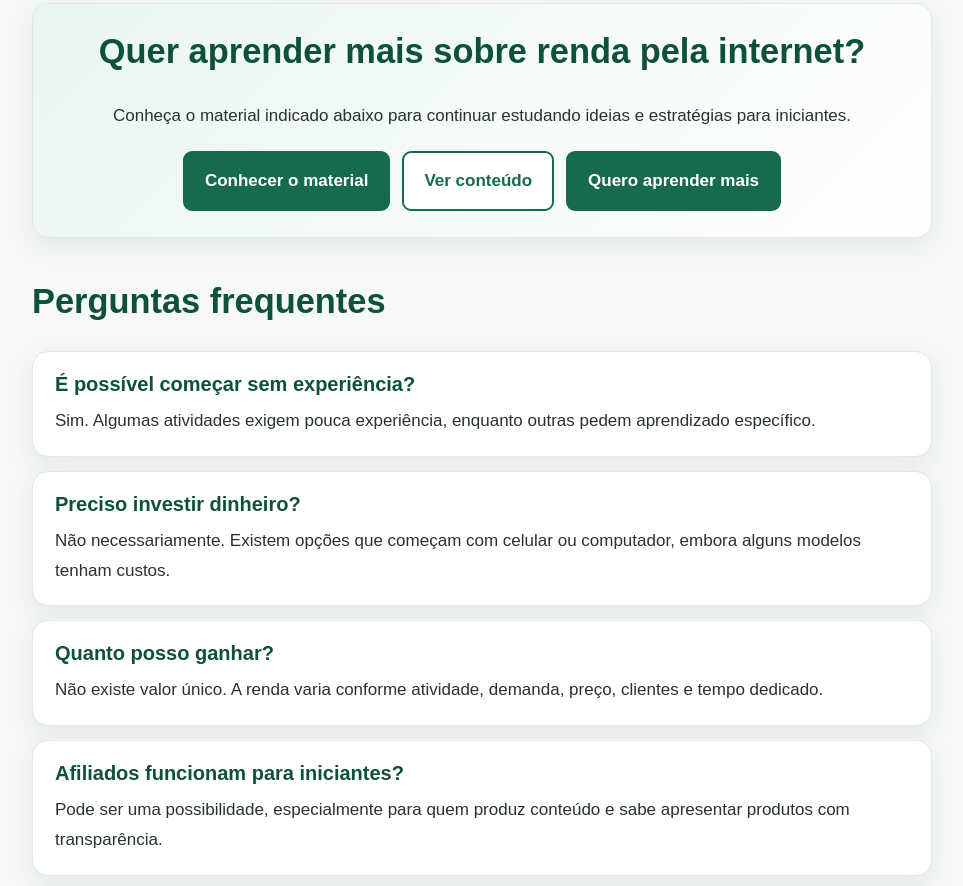
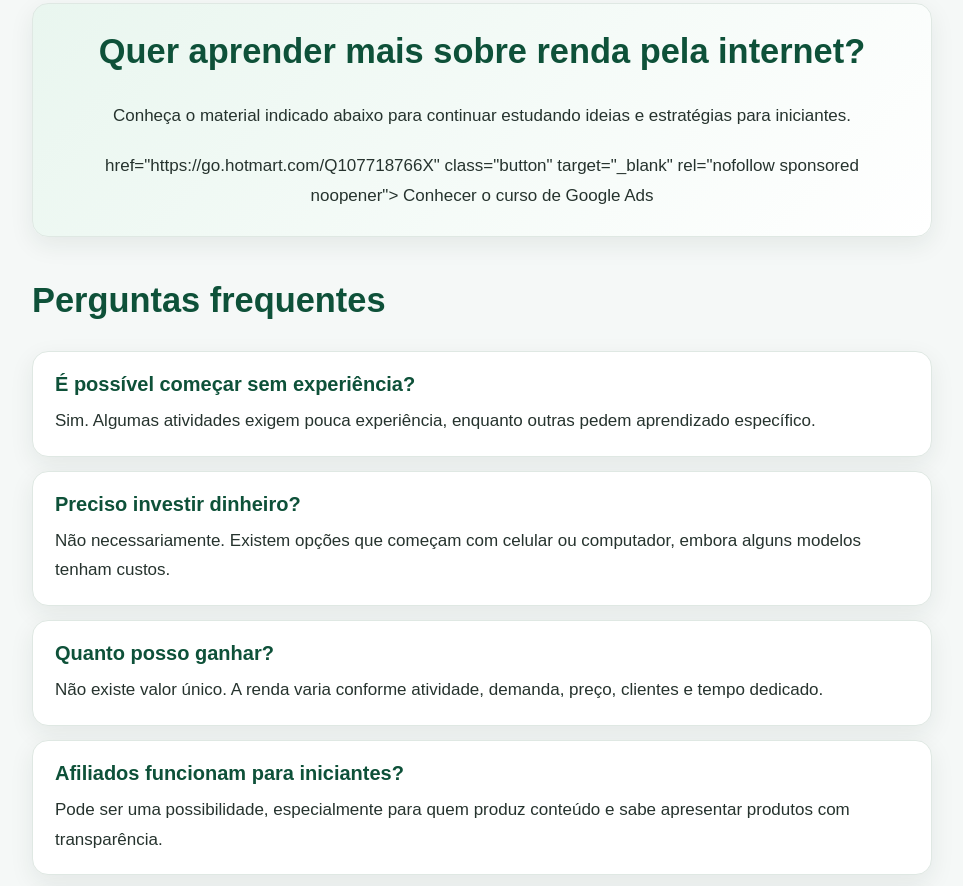
Before and after one commit to onlinemas98-max/aprendar-ganhar-dinheiro-na-internet-para-iniciantes, a plain HTML site: page como-ganhar-um-dinheiro-na-internet.html in a window 1280 px wide. Shown: the part 5358-6244 px from the top of the page, without its empty margins (158-1121 px from the left). Drawn offline with Linux system fonts and the light colour scheme.

Commit message:
Update como-ganhar-um-dinheiro-na-internet.html

```diff
--- a/como-ganhar-um-dinheiro-na-internet.html
+++ b/como-ganhar-um-dinheiro-na-internet.html
@@ -271,9 +271,13 @@
 <h2>Quer aprender mais sobre renda pela internet?</h2>
 <p>Conheça o material indicado abaixo para continuar estudando ideias e estratégias para iniciantes.</p>
 <div class="cta-buttons">
-<a class="btn" href="https://seusite.com/a-plataforma-para-ganhar-dinheiro-na-internet/" rel="noopener noreferrer sponsored" target="_blank">Conhecer o material</a>
-<a class="btn secondary" href="https://onlinemas98-max.github.io/aprendar-ganhar-dinheiro-na-internet-para-iniciantes/" rel="noopener noreferrer sponsored" target="_blank">Ver conteúdo</a>
-<a class="btn" href="https://onlinemas98-max.github.io/aprendar-ganhar-dinheiro-na-internet-para-iniciantes/" rel="noopener noreferrer sponsored" target="_blank">Quero aprender mais</a>
+
+href="https://go.hotmart.com/Q107718766X"
+        class="button"
+        target="_blank"
+        rel="nofollow sponsored noopener">
+
+        Conhecer o curso de Google Ads
 </div>
 </section>
 <section class="section" id="faq">
```
